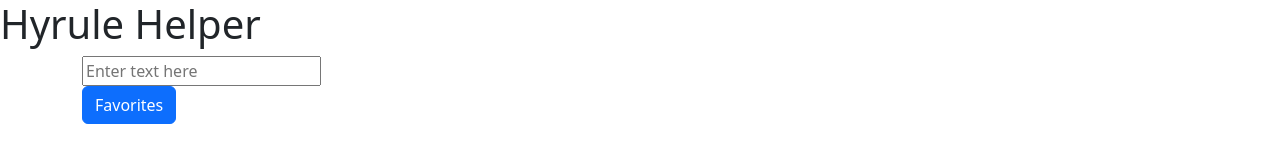
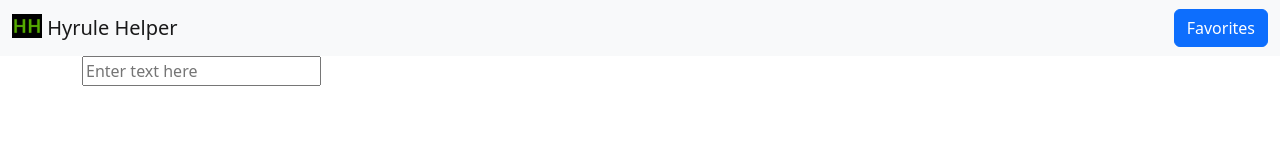
Before and after one commit to ashtontobar/phase-1-project, a plain HTML site: page index.html in a window 1280 px wide. Drawn offline with nearby package versions, Linux system fonts and the light colour scheme; no server answers.

Commit message:
added navbar and styling

```diff
--- a/index.html
+++ b/index.html
@@ -12,13 +12,24 @@
       crossorigin="anonymous"
     />
     <link rel="stylesheet" href="styles.css">
+    <link rel="icon" href="images/favicon.png">
 
     <title>Phase 1 Project</title>
   </head>
+  <nav class="navbar bg-light">
+    <div class="container-fluid">
+      <a class="navbar-brand" href="#">
+        <img src="images/favicon.png" alt="" width="30" height="24" class="d-inline-block align-text-top">
+        Hyrule Helper
+      </a>
+      <div class="d-grid gap-2 d-md-block">
+        <button type="button" class="favorites-button btn btn-primary">Favorites</button>
+      </div>
+    </div>
+  </nav>
   <body>
 
     <div id="hyrule-header">
-      <h1>Hyrule Helper</h1>
       <!-- Create a log & insert as an img -->
     </div>
 
@@ -33,9 +44,7 @@
         />
 
       </form>
-    <div class="d-grid gap-2 d-md-block">
-      <button type="button" class="favorites-button btn btn-primary">Favorites</button>
-    </div>
+
     </div>
 
     <div id="results" class="'container-xxl .col-sm-6" >
```
Also changed, not shown: images/favicon.png (added), images/logo.png (added).
